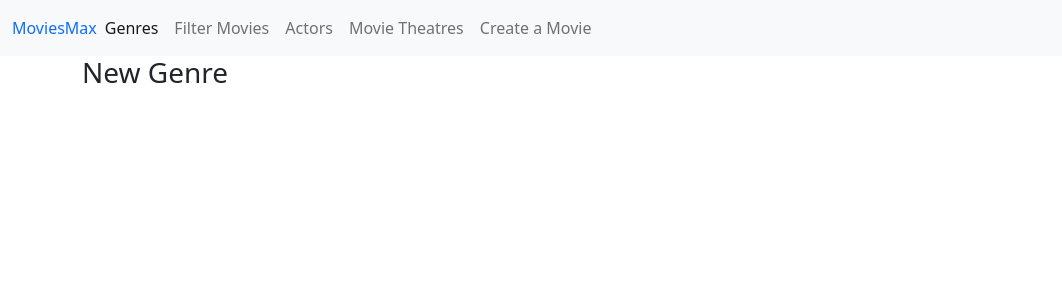
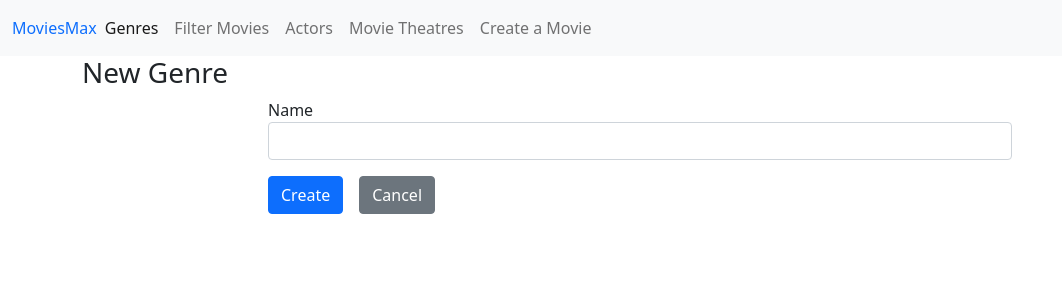
Before and after one commit to jsoftwares/moviesmax, a React (Create React App) app: page /genres/create in a window 1280 px wide. Shown: the top 300 px of the page, without its empty margins (0-1062 px from the left). Built offline with nearby package versions, Linux system fonts and the light colour scheme.

Commit message:
add create/edit genres form with formik, validation with Yup

```diff
--- a/package.json
+++ b/package.json
@@ -11,12 +11,14 @@
     "@types/react": "^18.0.9",
     "@types/react-dom": "^18.0.3",
     "bootstrap": "5.0",
+    "formik": "^2.2.9",
     "react": "^18.1.0",
     "react-dom": "^18.1.0",
     "react-router-dom": "5.2",
     "react-scripts": "5.0.1",
     "typescript": "^4.6.4",
-    "web-vitals": "^2.1.4"
+    "web-vitals": "^2.1.4",
+    "yup": "^0.32.9"
   },
   "scripts": {
     "start": "react-scripts start",
--- a/src/App.tsx
+++ b/src/App.tsx
@@ -2,7 +2,9 @@ import './App.css';
 import Menu from './Menu';
 import { BrowserRouter, Switch, Route } from 'react-router-dom';
 import routes from './route-config';
+import configureValidations from './Validations';
 
+configureValidations();
 
 function App() {
 
--- /dev/null
+++ b/src/Validations.ts
@@ -0,0 +1,14 @@
+import * as Yup from 'yup';
+
+export default function configureValidations() {
+    Yup.addMethod(Yup.string, 'firstLetterUppercase', function(){
+        return this.test('first-letter-uppercase',
+        'First letter must be uppercase', function(value){
+            if (value && value.length > 0) {
+                const firstLetter = value.substring(0, 1);
+                return firstLetter === firstLetter.toUpperCase();
+            }
+            return true;    //validation failed
+        })
+    })
+}
--- /dev/null
+++ b/src/forms/TextField.tsx
@@ -0,0 +1,18 @@
+import { ErrorMessage, Field } from "formik";
+
+export default function TextField(props: textFieldProps) {
+    return (
+        <div className="mb-3">
+            <label htmlFor="name">{props.displayName}</label>
+            <Field name={props.field} id={props.field} className='form-control' />
+            <ErrorMessage name={props.field}>
+                {msg => <div className="text-danger">{msg}</div>}
+            </ErrorMessage>
+        </div>
+    );
+}
+
+interface textFieldProps {
+    field: string;
+    displayName: string;
+}
--- a/src/genres/CreateGenre.tsx
+++ b/src/genres/CreateGenre.tsx
@@ -1,7 +1,16 @@
+import GenreForm from "./GenreForm";
+
 export default function CreateGenre(){
     return (
         <>
             <h3>New Genre</h3>
+            <GenreForm
+                model={{name: ''}}
+                onSubmit= { async value => {
+                    await new Promise( r => setTimeout(r, 1000));
+                    console.log(value);
+                } }
+            />
         </>
     );
 }
--- a/src/genres/EditGenre.tsx
+++ b/src/genres/EditGenre.tsx
@@ -1,11 +1,19 @@
 import { useParams } from "react-router-dom";
+import GenreForm from "./GenreForm";
 
 export default function EditGenres(){
     const {id}: any = useParams();
     return (
         <>
             <h3>Edit Genre</h3>
-            <p>The ID is {id}</p>
+            <GenreForm
+                model={{name: 'Jeffrey'}}
+                onSubmit= { async value => {
+                    await new Promise( r => setTimeout(r, 1000));
+                    console.log(id);
+                    console.log(value);
+                } }
+            />
         </>
     );
 }
--- /dev/null
+++ b/src/genres/GenreForm.tsx
@@ -0,0 +1,38 @@
+import { Form, Formik, FormikHelpers } from "formik";
+import { Link } from "react-router-dom";
+import Button from "../utils/Button";
+import * as Yup from 'yup';
+import TextField from "../forms/TextField";
+import { GenreCreationDTO } from "./genres.model";
+
+export default function GenreForm(props: GenresFormProps) {
+    return (
+        <Formik initialValues={
+            // {name: ''}
+            props.model
+        } onSubmit={
+            props.onSubmit
+        }
+        validationSchema = { Yup.object(
+            {
+                name: Yup.string().required('Name field is required').firstLetterUppercase()
+            }
+        )}
+        >
+            {/* disable submit button when submit form is submitted */}
+            { (formikProps) => (
+                <Form className="col-8 offset-2">
+                    <TextField field="name" displayName="Name" />
+                    <Button disabled={formikProps.isSubmitting} type='submit'>Create</Button>
+                    <Link to='/genres' className="btn btn-secondary btn-xm">Cancel</Link>
+                </Form>
+            )}
+
+        </Formik>
+    );
+}
+
+interface GenresFormProps {
+    model: GenreCreationDTO;
+    onSubmit(values: GenreCreationDTO, action: FormikHelpers<GenreCreationDTO>): void
+}
--- /dev/null
+++ b/src/genres/genres.model.d.ts
@@ -0,0 +1,3 @@
+export interface GenreCreationDTO {
+    name: string;
+}
--- a/src/index.css
+++ b/src/index.css
@@ -11,3 +11,7 @@ code {
   font-family: source-code-pro, Menlo, Monaco, Consolas, 'Courier New',
     monospace;
 }
+
+form > a {
+  margin-left: 1rem;
+}
--- a/src/utils/Button.tsx
+++ b/src/utils/Button.tsx
@@ -1,10 +1,19 @@
 import { ReactNode } from "react";
 
 export default function Button(props: buttonProps) {
-    return <button onClick={props.onClick} className='btn btn-primary'>{props.children}</button>
+    return <button type={props.type} disabled={props.disabled} onClick={props.onClick} className='btn btn-primary'>
+        {props.children}
+    </button>
 }
 
 interface buttonProps {
     children: ReactNode;
-    onClick(): void;
+    onClick?(): void;
+    type: 'button' | 'submit';
+    disabled: boolean;
 }
+
+Button.defaultProps = {
+    type: 'button',
+    disabled: false
+}
```
Also changed, not shown: src/global.d.ts (added, +8 -0 lines), 1 other file (tests, documents, lock files or other folders).
